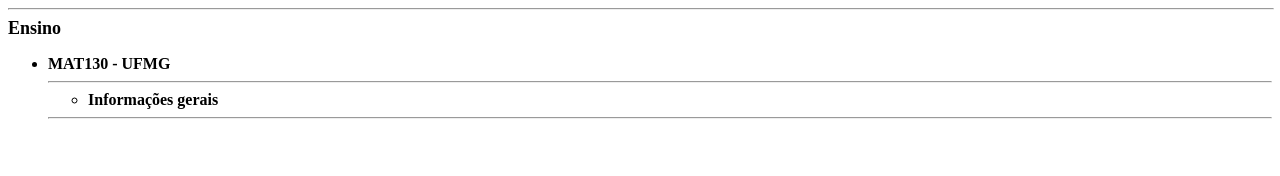
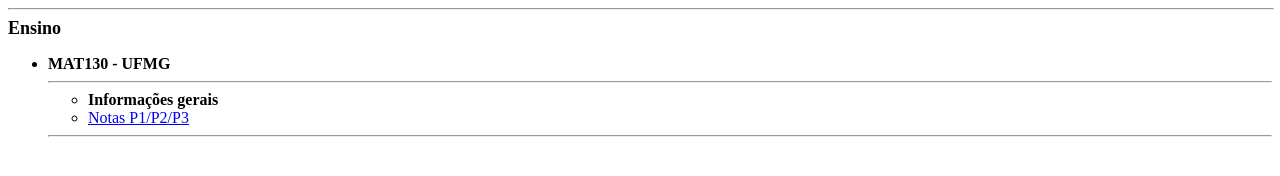
Before and after one commit to numberwat/wodson, a plain HTML site: page mat130.html in a window 1280 px wide. Drawn offline with Linux system fonts and the light colour scheme.

Commit message:
Update mat130.html

```diff
--- a/mat130.html
+++ b/mat130.html
@@ -17,7 +17,7 @@
 <hr>
 <ul>
 	<li> <b>Informações gerais</b>
-
+			<li> <a href="mat130.pdf"> Notas P1/P2/P3 </a>
 
 	<br>
 </ul>
```
